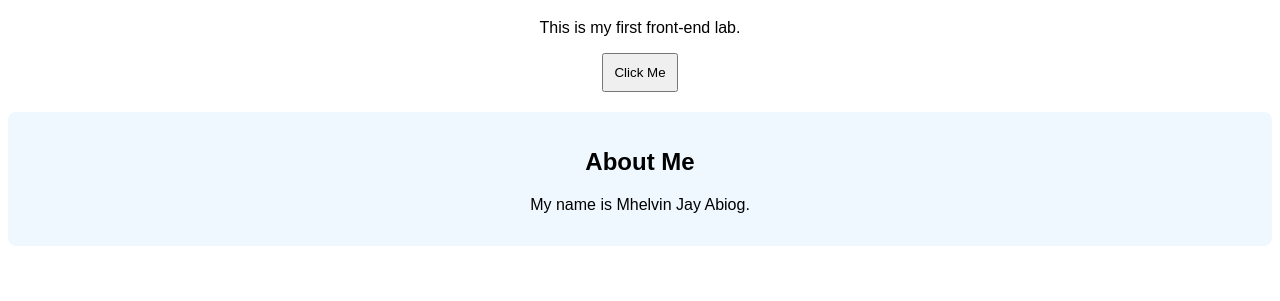
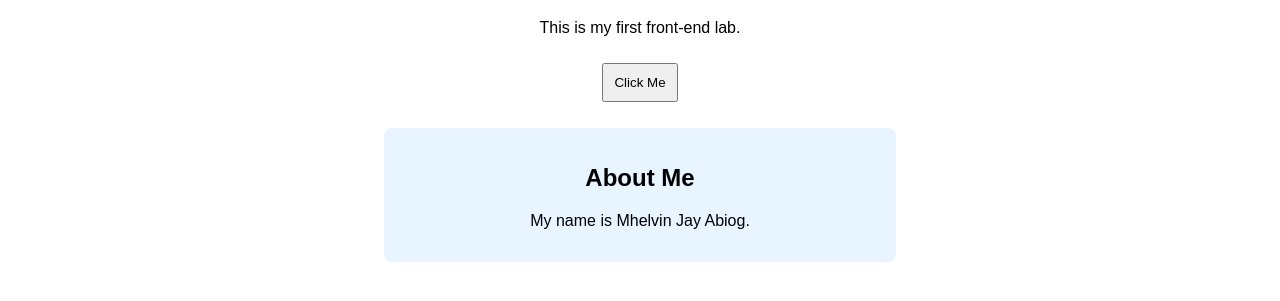
Before and after one commit to mhelvinjayy/FRONTEND-LAB, a plain HTML site: page index.html in a window 1280 px wide. Shown: the part 61-362 px from the top of the page. Drawn offline with Linux system fonts and the light colour scheme.

Commit message:
first commit

```diff
--- a/index.html
+++ b/index.html
@@ -11,7 +11,8 @@
     <p>This is my first front-end lab.</p>
     <button id="btn">Click Me</button>
 
-    <section class="info-section">
+    <!-- Supplemental section added as requested -->
+    <section class="name-section">
       <h2>About Me</h2>
       <p>My name is Mhelvin Jay Abiog.</p>
     </section>
--- a/style.css
+++ b/style.css
@@ -1,16 +1,19 @@
 body {
-  font-family: Arial;
+  font-family: Arial, sans-serif;
   text-align: center;
+  margin: 0;
+  padding: 0;
+}
+button {
+  padding: 10px;
+  margin: 10px 0;
 }
 
-button {
-  padding: 10px;
-}
-
-/* Supplemental section styles */
-.info-section {
-  margin-top: 20px;
-  background-color: #f0f8ff;
+/* Supplemental styling for the additional section */
+.name-section {
+  background-color: #e8f4ff;
   padding: 16px;
+  margin: 16px auto;
+  max-width: 480px;
   border-radius: 8px;
 }
```
